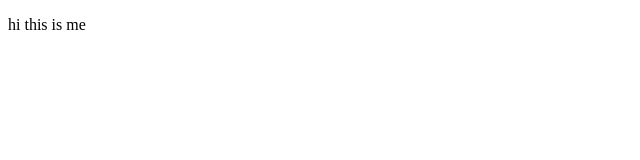
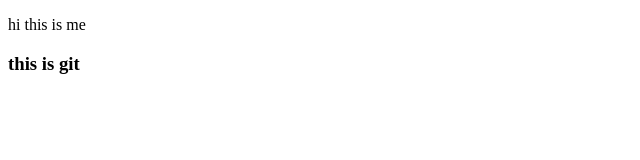
Before and after one commit to sheetalsamaje1008-stack/localrepo, a plain HTML site: page index.html in a window 1280 px wide. Shown: the whole page, without its empty margins (0-640 px from the left). Drawn offline with Linux system fonts and the light colour scheme.

Commit message:
hedding is added

```diff
--- a/index.html
+++ b/index.html
@@ -7,5 +7,7 @@
 </head>
 <body>
     <p>hi this is me </p>
+    <h3>this is git
+    </h3>
 </body>
 </html>
```
